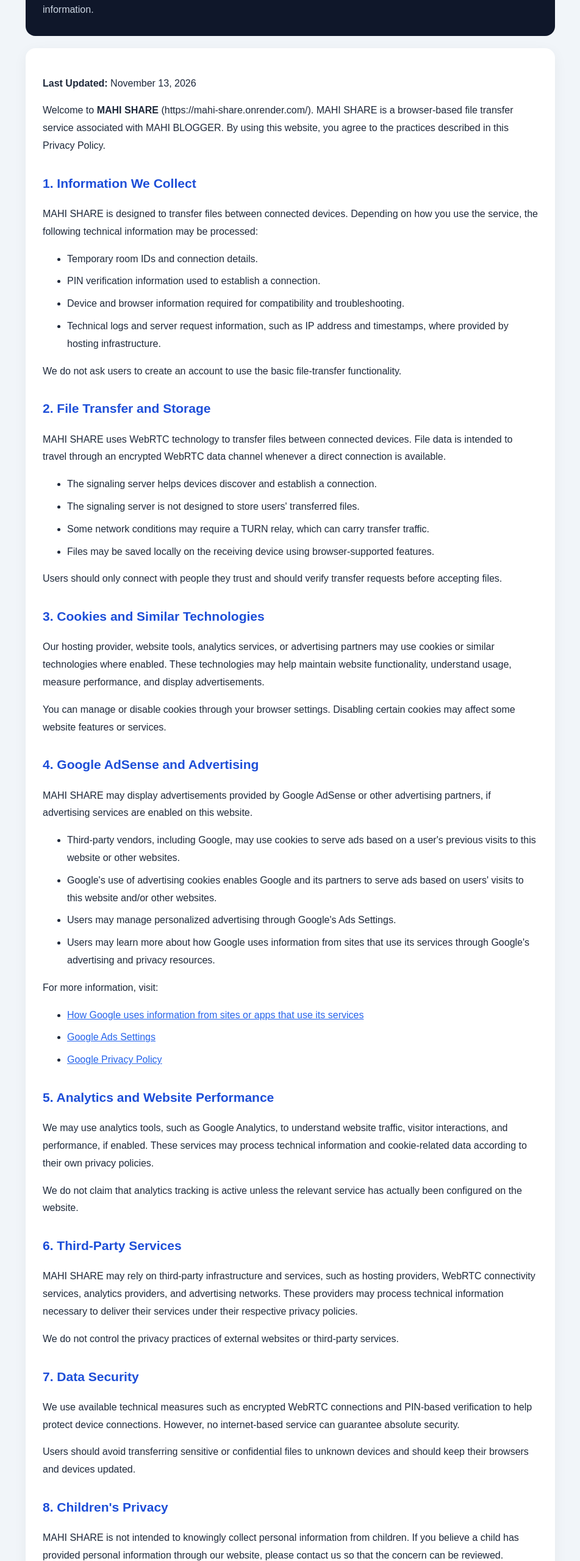
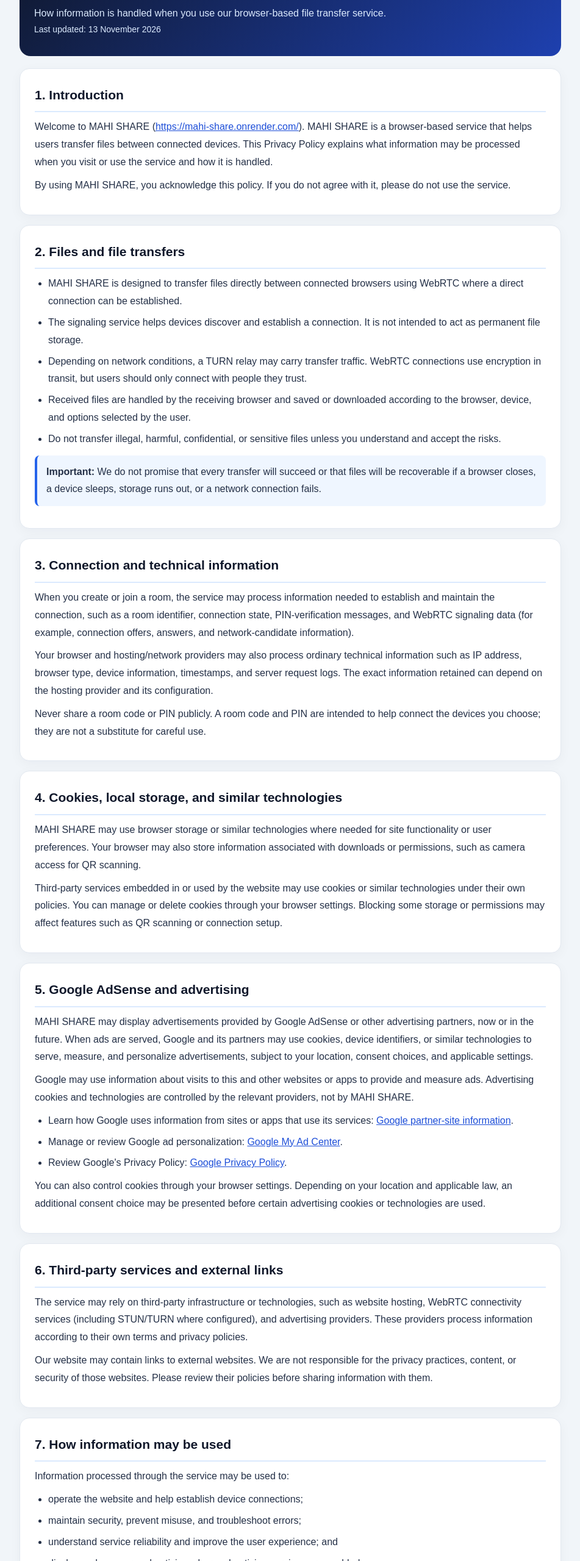
Before and after one commit to rawan952230/Mahi-Share, a website: page public/privacy-policy.html in a window 1280 px wide. Shown: the part 160-2720 px from the top of the page at 61% size, without its empty margins (164-1115 px from the left). Drawn offline with Linux system fonts and the light colour scheme.

Commit message:
Revise privacy policy content and formatting
Updated the privacy policy to clarify information handling and improve structure.

```diff
--- a/public/privacy-policy.html
+++ b/public/privacy-policy.html
@@ -1,117 +1,141 @@
+from pathlib import Path
 
-<!DOCTYPE html>
+html = r'''<!DOCTYPE html>
 <html lang="en">
 <head>
   <meta charset="UTF-8">
-  <meta name="viewport" content="width=device-width, initial-scale=1.0">
-  <title>Privacy Policy - MAHI SHARE</title>
-  <meta name="description" content="Read the MAHI SHARE Privacy Policy to understand how file transfers, cookies, advertising, and personal information are handled.">
-  <link rel="canonical" href="https://mahi-share.onrender.com/privacy-policy.html">
+  <meta name="viewport" content="width=device-width, initial-scale=1">
   <meta name="robots" content="index,follow">
+  <title>Privacy Policy | MAHI SHARE</title>
+  <meta name="description" content="Read the MAHI SHARE Privacy Policy to understand how browser-based file transfers, connection data, cookies, and advertising technologies are handled.">
   <style>
+    :root{--navy:#0f172a;--blue:#2563eb;--yellow:#facc15;--ink:#243047;--muted:#64748b;--line:#e2e8f0;--soft:#f8fafc;--white:#fff}
     *{box-sizing:border-box}
-    body{margin:0;background:#f1f5f9;color:#1e293b;font-family:Arial,sans-serif;line-height:1.8}
-    .wrap{max-width:900px;margin:35px auto;padding:0 16px}
-    .hero{background:#0f172a;color:white;padding:28px;border-radius:16px}
-    .hero h1{margin:0;color:#facc15;font-size:30px}
-    .hero p{margin-bottom:0;color:#cbd5e1}
-    .content{background:white;margin-top:20px;padding:28px;border-radius:16px;box-shadow:0 5px 22px #0f172a0d}
-    h2{color:#1d4ed8;font-size:21px;margin-top:28px}
-    a{color:#2563eb;overflow-wrap:anywhere}
-    li{margin-bottom:8px}
-    .note{background:#eff6ff;border-left:4px solid #2563eb;padding:14px;border-radius:8px}
-    footer{text-align:center;padding:25px;color:#64748b}
-    @media(max-width:600px){.content{padding:19px}.hero h1{font-size:25px}}
+    body{margin:0;background:#f1f5f9;color:var(--ink);font:16px/1.8 Arial,Helvetica,sans-serif}
+    .wrap{max-width:920px;margin:28px auto;padding:0 16px}
+    .hero{background:linear-gradient(135deg,#0f172a,#1e40af);color:#fff;padding:30px 24px;border-radius:18px;margin-bottom:20px}
+    .brand{display:inline-block;color:#fde047;font-weight:800;letter-spacing:1.5px;font-size:13px}
+    h1{font-size:30px;line-height:1.25;margin:10px 0}
+    .hero p{margin:0;color:#dbeafe}
+    .panel{background:#fff;border:1px solid var(--line);border-radius:16px;padding:24px;margin:16px 0;box-shadow:0 5px 20px rgba(15,23,42,.04)}
+    h2{font-size:21px;color:var(--navy);margin:0 0 10px;padding-bottom:8px;border-bottom:2px solid #dbeafe}
+    p{margin:9px 0}
+    ul{padding-left:22px;margin:8px 0}
+    li{margin:6px 0}
+    a{color:#1d4ed8;overflow-wrap:anywhere}
+    .note{background:#eff6ff;border-left:4px solid var(--blue);padding:13px 15px;border-radius:8px;margin:12px 0}
+    .date{font-size:14px;color:#cbd5e1}
+    footer{text-align:center;color:var(--muted);padding:20px 10px;font-size:14px}
+    @media(max-width:600px){.wrap{margin:12px auto;padding:0 10px}.hero{padding:24px 18px}h1{font-size:25px}.panel{padding:18px}}
   </style>
 </head>
 <body>
 <div class="wrap">
   <header class="hero">
+    <span class="brand">MAHI SHARE</span>
     <h1>Privacy Policy</h1>
-    <p>Your privacy matters to MAHI SHARE. This policy explains how our website and file-transfer service handle information.</p>
+    <p>How information is handled when you use our browser-based file transfer service.</p>
+    <p class="date">Last updated: 13 November 2026</p>
   </header>
 
-  <main class="content">
-    <p><strong>Last Updated:</strong> November 13, 2026</p>
+  <main>
+    <section class="panel">
+      <h2>1. Introduction</h2>
+      <p>Welcome to MAHI SHARE (<a href="https://mahi-share.onrender.com/">https://mahi-share.onrender.com/</a>). MAHI SHARE is a browser-based service that helps users transfer files between connected devices. This Privacy Policy explains what information may be processed when you visit or use the service and how it is handled.</p>
+      <p>By using MAHI SHARE, you acknowledge this policy. If you do not agree with it, please do not use the service.</p>
+    </section>
 
-    <p>Welcome to <strong>MAHI SHARE</strong> (https://mahi-share.onrender.com/). MAHI SHARE is a browser-based file transfer service associated with MAHI BLOGGER. By using this website, you agree to the practices described in this Privacy Policy.</p>
+    <section class="panel">
+      <h2>2. Files and file transfers</h2>
+      <ul>
+        <li>MAHI SHARE is designed to transfer files directly between connected browsers using WebRTC where a direct connection can be established.</li>
+        <li>The signaling service helps devices discover and establish a connection. It is not intended to act as permanent file storage.</li>
+        <li>Depending on network conditions, a TURN relay may carry transfer traffic. WebRTC connections use encryption in transit, but users should only connect with people they trust.</li>
+        <li>Received files are handled by the receiving browser and saved or downloaded according to the browser, device, and options selected by the user.</li>
+        <li>Do not transfer illegal, harmful, confidential, or sensitive files unless you understand and accept the risks.</li>
+      </ul>
+      <div class="note"><strong>Important:</strong> We do not promise that every transfer will succeed or that files will be recoverable if a browser closes, a device sleeps, storage runs out, or a network connection fails.</div>
+    </section>
 
-    <h2>1. Information We Collect</h2>
-    <p>MAHI SHARE is designed to transfer files between connected devices. Depending on how you use the service, the following technical information may be processed:</p>
-    <ul>
-      <li>Temporary room IDs and connection details.</li>
-      <li>PIN verification information used to establish a connection.</li>
-      <li>Device and browser information required for compatibility and troubleshooting.</li>
-      <li>Technical logs and server request information, such as IP address and timestamps, where provided by hosting infrastructure.</li>
-    </ul>
-    <p>We do not ask users to create an account to use the basic file-transfer functionality.</p>
+    <section class="panel">
+      <h2>3. Connection and technical information</h2>
+      <p>When you create or join a room, the service may process information needed to establish and maintain the connection, such as a room identifier, connection state, PIN-verification messages, and WebRTC signaling data (for example, connection offers, answers, and network-candidate information).</p>
+      <p>Your browser and hosting/network providers may also process ordinary technical information such as IP address, browser type, device information, timestamps, and server request logs. The exact information retained can depend on the hosting provider and its configuration.</p>
+      <p>Never share a room code or PIN publicly. A room code and PIN are intended to help connect the devices you choose; they are not a substitute for careful use.</p>
+    </section>
 
-    <h2>2. File Transfer and Storage</h2>
-    <p>MAHI SHARE uses WebRTC technology to transfer files between connected devices. File data is intended to travel through an encrypted WebRTC data channel whenever a direct connection is available.</p>
-    <ul>
-      <li>The signaling server helps devices discover and establish a connection.</li>
-      <li>The signaling server is not designed to store users' transferred files.</li>
-      <li>Some network conditions may require a TURN relay, which can carry transfer traffic.</li>
-      <li>Files may be saved locally on the receiving device using browser-supported features.</li>
-    </ul>
-    <p>Users should only connect with people they trust and should verify transfer requests before accepting files.</p>
+    <section class="panel">
+      <h2>4. Cookies, local storage, and similar technologies</h2>
+      <p>MAHI SHARE may use browser storage or similar technologies where needed for site functionality or user preferences. Your browser may also store information associated with downloads or permissions, such as camera access for QR scanning.</p>
+      <p>Third-party services embedded in or used by the website may use cookies or similar technologies under their own policies. You can manage or delete cookies through your browser settings. Blocking some storage or permissions may affect features such as QR scanning or connection setup.</p>
+    </section>
 
-    <h2>3. Cookies and Similar Technologies</h2>
-    <p>Our hosting provider, website tools, analytics services, or advertising partners may use cookies or similar technologies where enabled. These technologies may help maintain website functionality, understand usage, measure performance, and display advertisements.</p>
-    <p>You can manage or disable cookies through your browser settings. Disabling certain cookies may affect some website features or services.</p>
+    <section class="panel">
+      <h2>5. Google AdSense and advertising</h2>
+      <p>MAHI SHARE may display advertisements provided by Google AdSense or other advertising partners, now or in the future. When ads are served, Google and its partners may use cookies, device identifiers, or similar technologies to serve, measure, and personalize advertisements, subject to your location, consent choices, and applicable settings.</p>
+      <p>Google may use information about visits to this and other websites or apps to provide and measure ads. Advertising cookies and technologies are controlled by the relevant providers, not by MAHI SHARE.</p>
+      <ul>
+        <li>Learn how Google uses information from sites or apps that use its services: <a href="https://policies.google.com/technologies/partner-sites" target="_blank" rel="noopener noreferrer">Google partner-site information</a>.</li>
+        <li>Manage or review Google ad personalization: <a href="https://myadcenter.google.com/" target="_blank" rel="noopener noreferrer">Google My Ad Center</a>.</li>
+        <li>Review Google's Privacy Policy: <a href="https://policies.google.com/privacy" target="_blank" rel="noopener noreferrer">Google Privacy Policy</a>.</li>
+      </ul>
+      <p>You can also control cookies through your browser settings. Depending on your location and applicable law, an additional consent choice may be presented before certain advertising cookies or technologies are used.</p>
+    </section>
 
-    <h2>4. Google AdSense and Advertising</h2>
-    <p>MAHI SHARE may display advertisements provided by Google AdSense or other advertising partners, if advertising services are enabled on this website.</p>
-    <ul>
-      <li>Third-party vendors, including Google, may use cookies to serve ads based on a user's previous visits to this website or other websites.</li>
-      <li>Google's use of advertising cookies enables Google and its partners to serve ads based on users' visits to this website and/or other websites.</li>
-      <li>Users may manage personalized advertising through Google's Ads Settings.</li>
-      <li>Users may learn more about how Google uses information from sites that use its services through Google's advertising and privacy resources.</li>
-    </ul>
-    <p>For more information, visit:</p>
-    <ul>
-      <li><a href="https://policies.google.com/technologies/ads" target="_blank" rel="noopener noreferrer">How Google uses information from sites or apps that use its services</a></li>
-      <li><a href="https://adssettings.google.com/" target="_blank" rel="noopener noreferrer">Google Ads Settings</a></li>
-      <li><a href="https://policies.google.com/privacy" target="_blank" rel="noopener noreferrer">Google Privacy Policy</a></li>
-    </ul>
+    <section class="panel">
+      <h2>6. Third-party services and external links</h2>
+      <p>The service may rely on third-party infrastructure or technologies, such as website hosting, WebRTC connectivity services (including STUN/TURN where configured), and advertising providers. These providers process information according to their own terms and privacy policies.</p>
+      <p>Our website may contain links to external websites. We are not responsible for the privacy practices, content, or security of those websites. Please review their policies before sharing information with them.</p>
+    </section>
 
-    <h2>5. Analytics and Website Performance</h2>
-    <p>We may use analytics tools, such as Google Analytics, to understand website traffic, visitor interactions, and performance, if enabled. These services may process technical information and cookie-related data according to their own privacy policies.</p>
-    <p>We do not claim that analytics tracking is active unless the relevant service has actually been configured on the website.</p>
+    <section class="panel">
+      <h2>7. How information may be used</h2>
+      <p>Information processed through the service may be used to:</p>
+      <ul>
+        <li>operate the website and help establish device connections;</li>
+        <li>maintain security, prevent misuse, and troubleshoot errors;</li>
+        <li>understand service reliability and improve the user experience; and</li>
+        <li>display and measure advertising where advertising services are enabled.</li>
+      </ul>
+      <p>We do not offer user accounts as part of the basic transfer flow and do not intend to sell users' personal information.</p>
+    </section>
 
-    <h2>6. Third-Party Services</h2>
-    <p>MAHI SHARE may rely on third-party infrastructure and services, such as hosting providers, WebRTC connectivity services, analytics providers, and advertising networks. These providers may process technical information necessary to deliver their services under their respective privacy policies.</p>
-    <p>We do not control the privacy practices of external websites or third-party services.</p>
+    <section class="panel">
+      <h2>8. Data retention and security</h2>
+      <p>Connection and technical data may be retained for the period needed to operate, secure, and troubleshoot the service, or as required by the relevant hosting or service provider. Retention periods may vary by provider and configuration.</p>
+      <p>We use browser-based WebRTC connectivity designed to encrypt data in transit. However, no website, network, or electronic transfer method can be guaranteed to be completely secure. Keep your browser updated, protect your device, verify the recipient, and do not share PINs with untrusted people.</p>
+    </section>
 
-    <h2>7. Data Security</h2>
-    <p>We use available technical measures such as encrypted WebRTC connections and PIN-based verification to help protect device connections. However, no internet-based service can guarantee absolute security.</p>
-    <p>Users should avoid transferring sensitive or confidential files to unknown devices and should keep their browsers and devices updated.</p>
+    <section class="panel">
+      <h2>9. Children's privacy</h2>
+      <p>MAHI SHARE is not designed to collect personal information from children. Children should use the service only with appropriate guidance and permission from a parent or guardian, where required by applicable law.</p>
+    </section>
 
-    <h2>8. Children's Privacy</h2>
-    <p>MAHI SHARE is not intended to knowingly collect personal information from children. If you believe a child has provided personal information through our website, please contact us so that the concern can be reviewed.</p>
+    <section class="panel">
+      <h2>10. Your choices and privacy rights</h2>
+      <p>You can stop using MAHI SHARE at any time, manage browser permissions and cookies through your device settings, and use the advertising controls provided by Google where applicable. Depending on your location, you may have additional rights to access, correct, delete, or object to certain processing of personal information.</p>
+      <p>To make a privacy-related request, contact us using the details below. We may need enough information to understand and respond to your request, but please do not email passwords, PINs, or the contents of private files.</p>
+    </section>
 
-    <h2>9. Your Choices and Privacy Rights</h2>
-    <p>You can control cookies through your browser settings and manage Google's personalized advertising settings through Google Ads Settings. Depending on applicable law, you may also have rights to request access to, correction of, or deletion of personal information handled by us.</p>
-    <p>For privacy-related questions or requests, contact us using the details below.</p>
+    <section class="panel">
+      <h2>11. Changes to this Privacy Policy</h2>
+      <p>We may update this policy when the service, its providers, or applicable requirements change. The revised version will be published on this page with an updated date. Please review this page periodically.</p>
+    </section>
 
-    <h2>10. External Links</h2>
-    <p>Our website may contain links to third-party websites. We are not responsible for their content, security, or privacy practices. Please review their policies before sharing information with them.</p>
-
-    <h2>11. Changes to This Privacy Policy</h2>
-    <p>We may update this Privacy Policy when our services, technology, or legal requirements change. Any updates will be published on this page with a revised date.</p>
-
-    <h2>12. Contact Us</h2>
-    <p>If you have questions about this Privacy Policy or how information is handled, contact:</p>
-    <div class="note">
-      <strong>MAHI SHARE</strong><br>
-      Email: <a href="mailto:rawan952230@gmail.com">rawan952230@gmail.com</a><br>
-      Website: <a href="https://mahi-share.onrender.com/">https://mahi-share.onrender.com/</a>
-    </div>
+    <section class="panel">
+      <h2>12. Contact us</h2>
+      <p>If you have questions or privacy-related requests about this policy, contact:</p>
+      <p><strong>MAHI SHARE</strong><br>Email: <a href="mailto:rawan952230@gmail.com">rawan952230@gmail.com</a><br>Website: <a href="https://mahi-share.onrender.com/">https://mahi-share.onrender.com/</a></p>
+    </section>
   </main>
 
   <footer>
-    © 2026 MAHI SHARE · A MAHI BLOGGER Project
+    © 2026 MAHI SHARE · <a href="/">Home</a> · <a href="/about.html">About Us</a> · <a href="/how-to-use.html">How to Use</a> · <a href="/terms.html">Terms &amp; Conditions</a> · <a href="/contact.html">Contact Us</a>
   </footer>
 </div>
 </body>
 </html>
+'''
+path = Path("/mnt/data/privacy-policy.html")
+path.write_text(html, encoding="utf-8")
+print(f"Created: {path} ({path.stat().st_size} bytes)")
```
